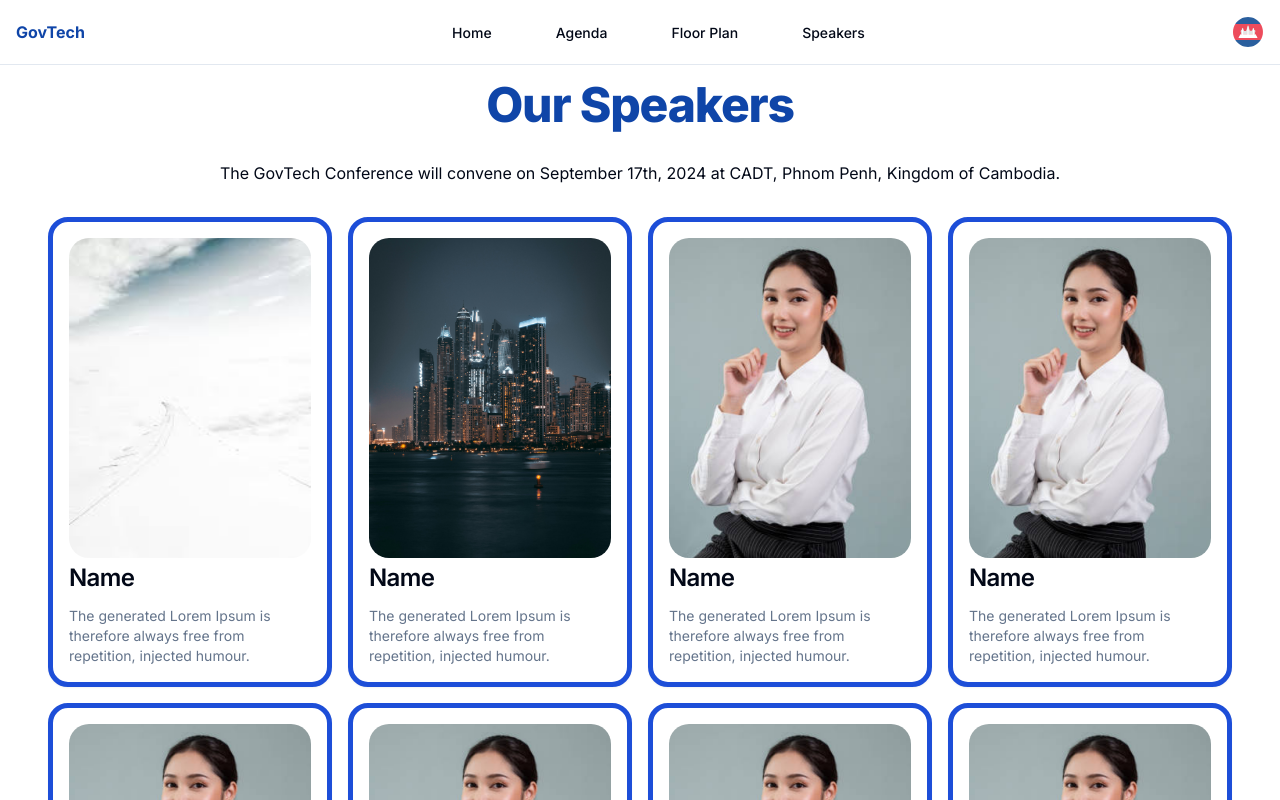
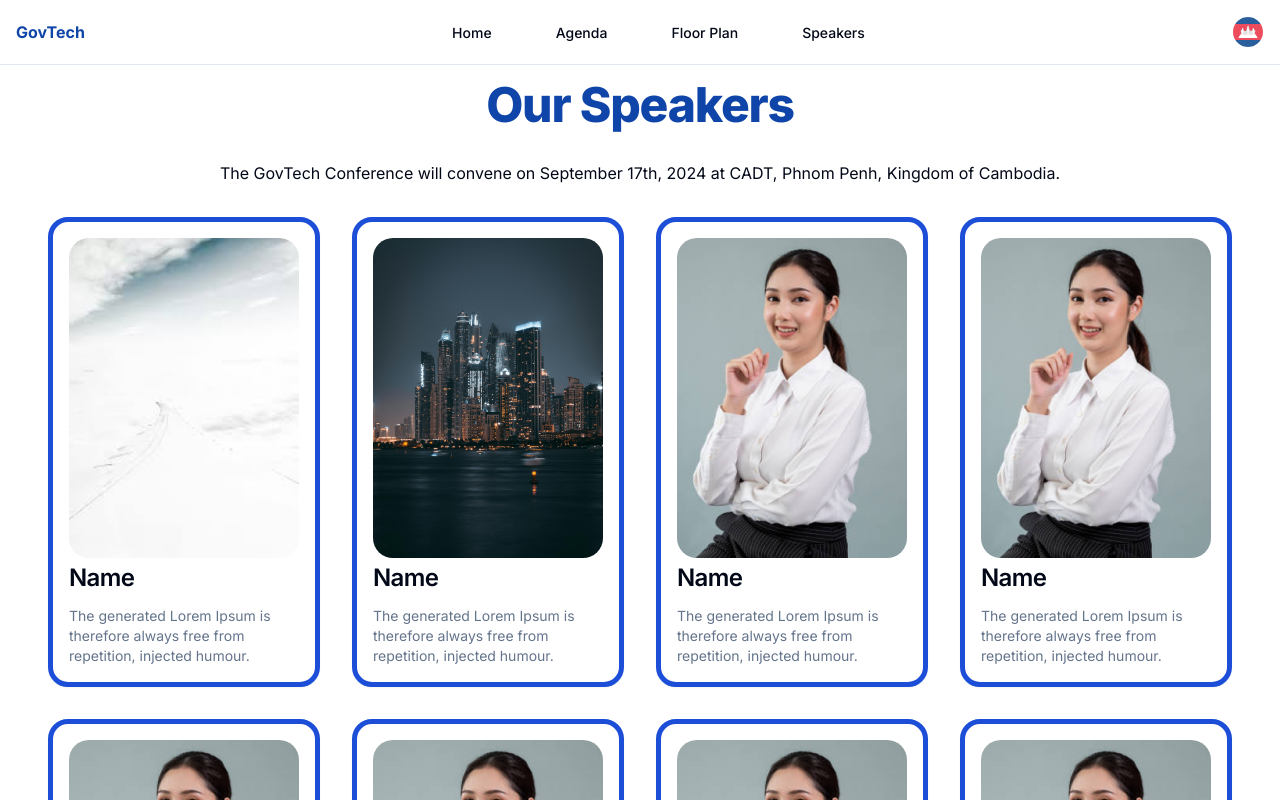
Before and after one commit to MPTCDITR/govtech-website, a Next.js app: page /en/speakers in a window 1280 px wide. Shown: the top 800 px of the page. Built offline with nearby package versions, Linux system fonts and the light colour scheme.

Commit message:
feat: change style card

```diff
--- a/components/speaker-card/speaker-card-list.tsx
+++ b/components/speaker-card/speaker-card-list.tsx
@@ -47,7 +47,7 @@ const speakers = [
 
 export default function SpeakerList() {
     return (
-        <ul className='container grid list-none grid-cols-1 gap-4 p-4 md:grid-cols-2 lg:grid-cols-3 xl:grid-cols-4'>
+        <ul className='container grid list-none grid-cols-1 gap-8 p-4 md:grid-cols-2 lg:grid-cols-3 xl:grid-cols-4'>
             {speakers.map((speaker) => (
                 <li key={speaker.name}>
                     <SpeakerCard
```
